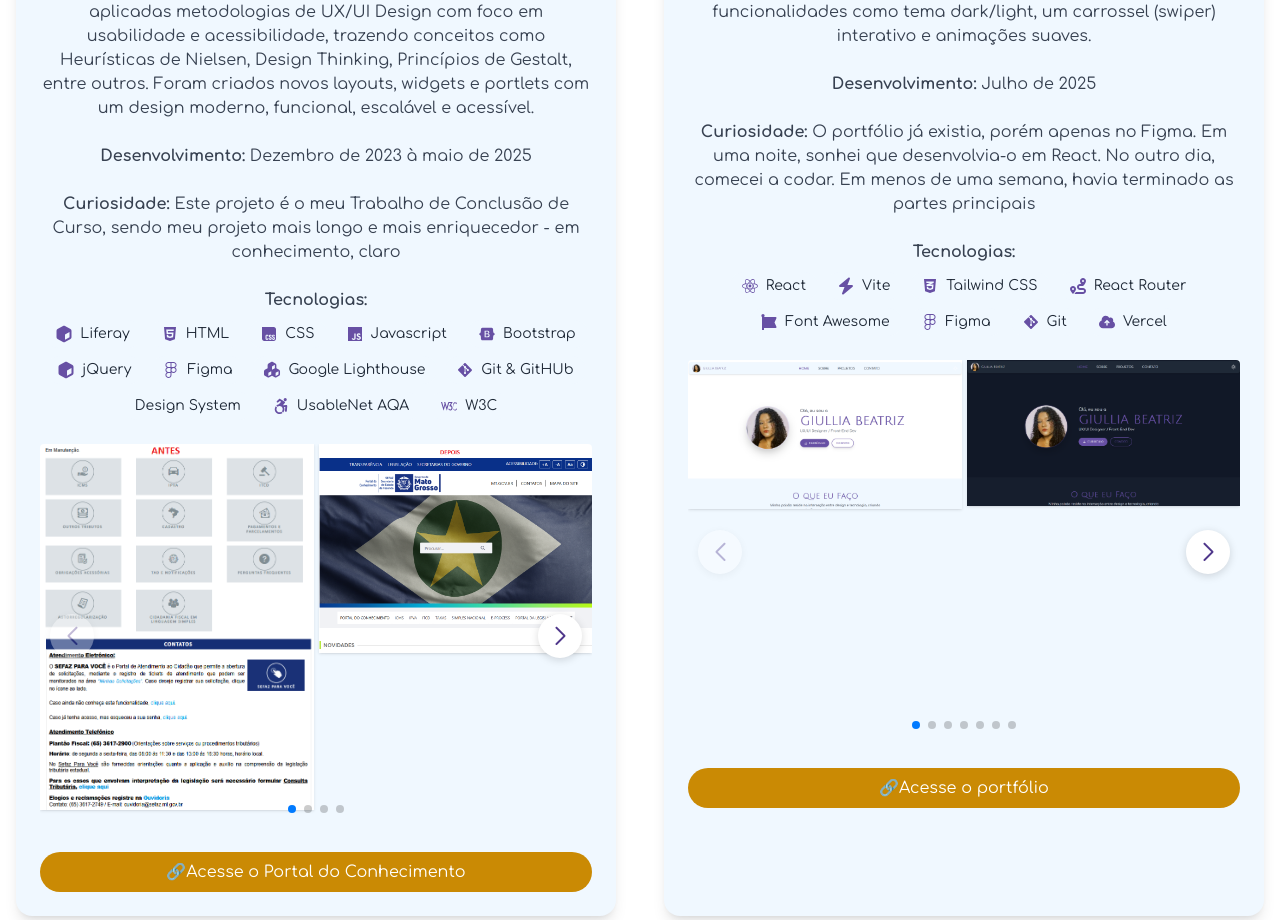
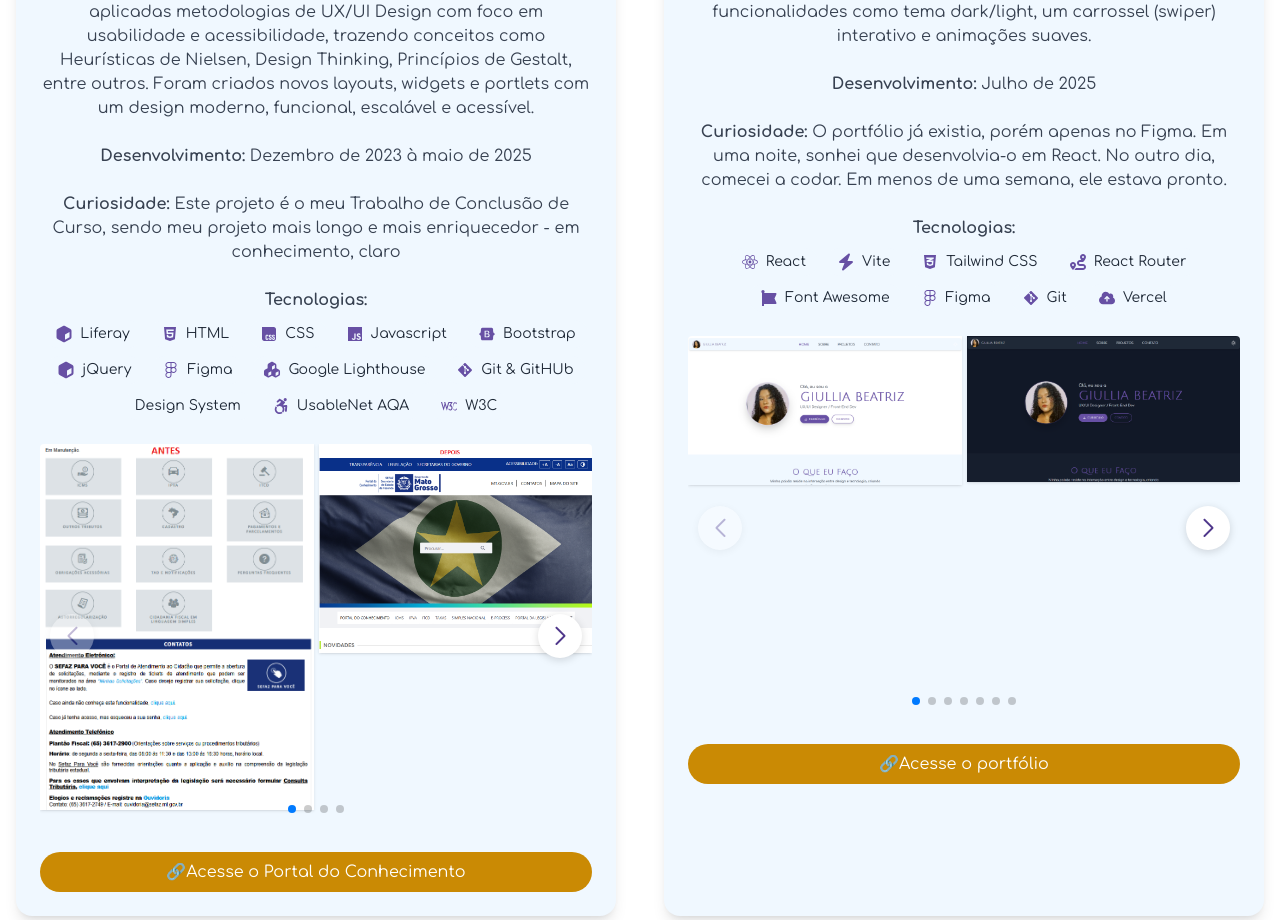
Before and after one commit to giulliabeatriz/portfolio, a React (Vite) app: page /projetos in a window 1280 px wide. Shown: the part 1700-2620 px from the top of the page. Built offline with nearby package versions, Linux system fonts and the light colour scheme.

Commit message:
[add]: inclusão de um novo projeto: portfolio

```diff
--- a/src/data/projetos.js
+++ b/src/data/projetos.js
@@ -100,7 +100,7 @@
       { name: 'Vercel', icon: faCloudArrowUp },
     ],
     data: 'Julho de 2025',
-    curiosidade: 'O portfólio já existia, porém apenas no Figma. Em uma noite, sonhei que desenvolvia-o em React. No outro dia, comecei a codar. Em menos de uma semana, havia terminado as partes principais ',
+    curiosidade: 'O portfólio já existia, porém apenas no Figma. Em uma noite, sonhei que desenvolvia-o em React. No outro dia, comecei a codar. Em menos de uma semana, ele estava pronto.',
         imagens: [
       "/images/portfolio/port1.png",
       "/images/portfolio/port2.png",
```
